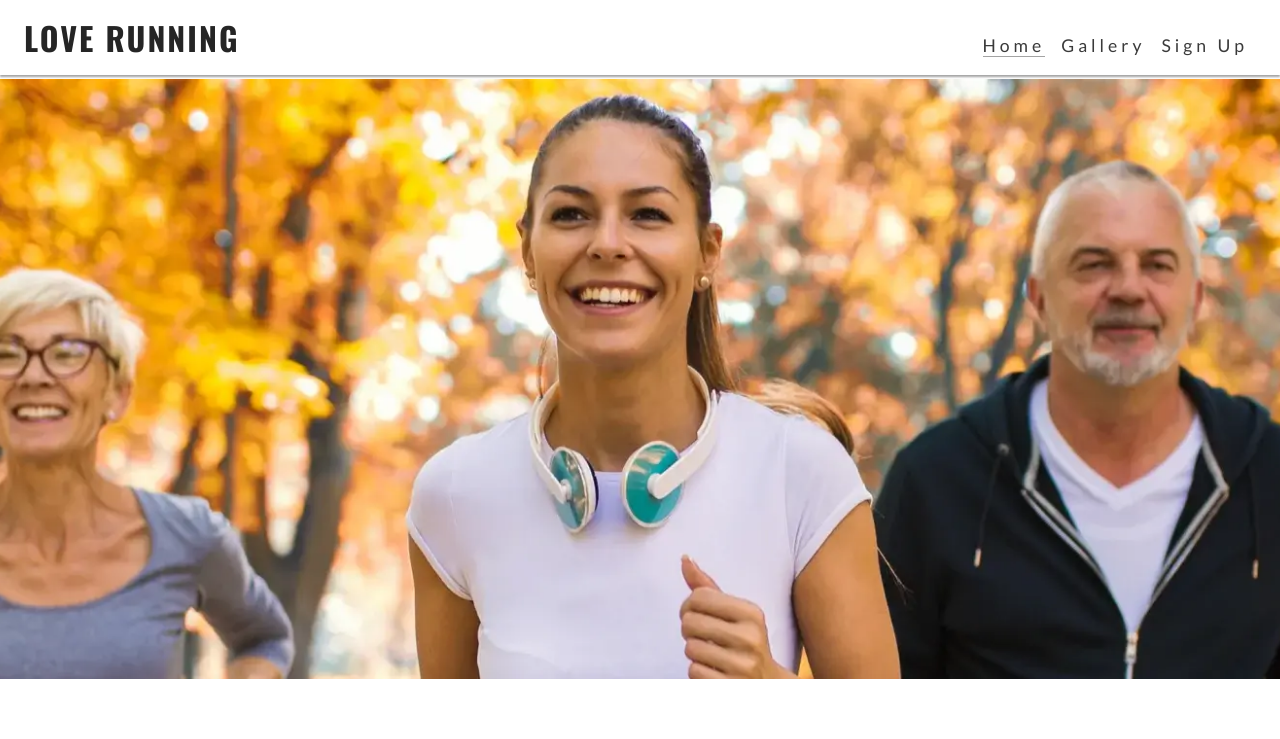
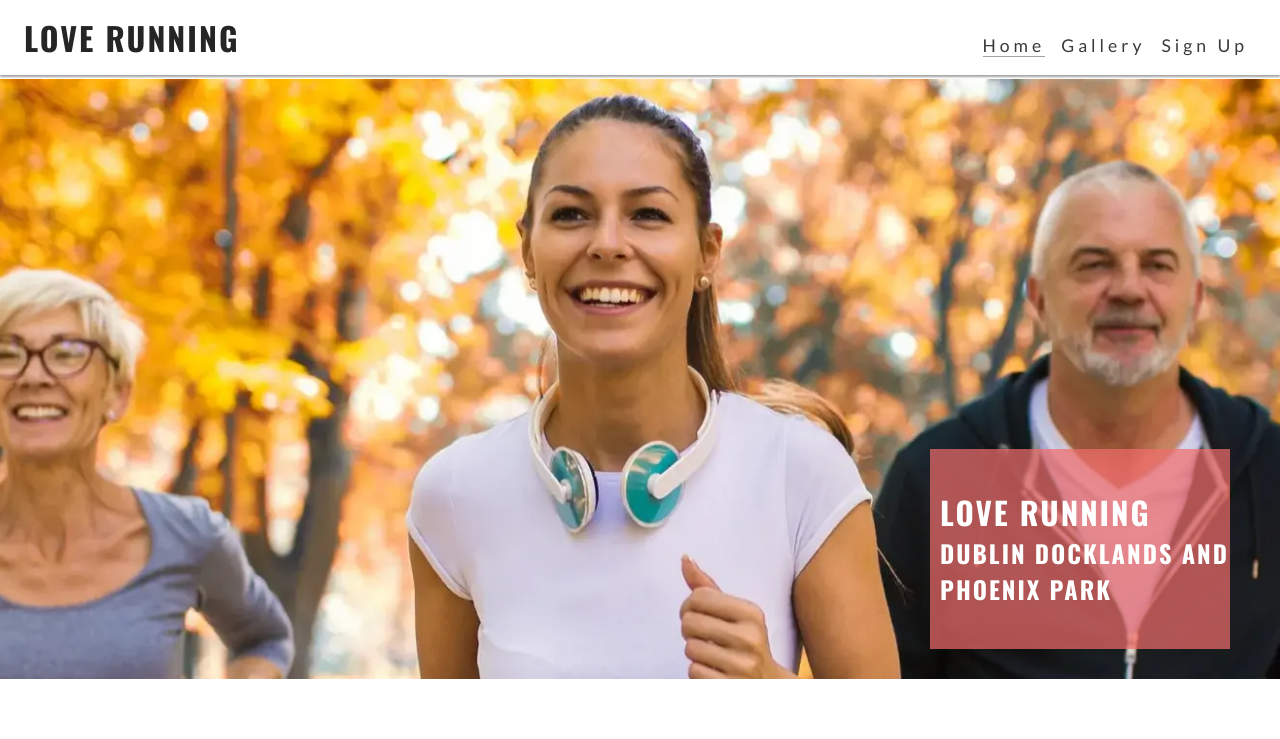
Before and after one commit to GenericName192/ci-love-running-walkthrough, a plain HTML site: page index.html in a window 1280 px wide. Shown: the top 739 px of the page. Drawn offline with nearby package versions, Linux system fonts and the light colour scheme.

Commit message:
add text to the hero image

```diff
--- a/assets/css/style.css
+++ b/assets/css/style.css
@@ -18,6 +18,15 @@ body {
   font-family: lato, sans-serif;
 }
 
+h1,
+h2,
+h3 {
+  font-family: oswald, sans-serif;
+  text-transform: uppercase;
+  letter-spacing: 2px;
+  color: #252525;
+}
+
 /* Header */
 header {
   background-color: #ffffff;
@@ -29,13 +38,6 @@ header {
   display: flex;
   justify-content: space-between;
   align-items: baseline;
-}
-
-h1 {
-  font-family: oswald, sans-serif;
-  text-transform: uppercase;
-  letter-spacing: 2px;
-  color: #252525;
 }
 
 header a {
@@ -98,9 +100,24 @@ main {
   background: url(../images/hero-image.webp) no-repeat center center / cover;
   width: 100%;
   height: 600px;
-  display: flex;
-  justify-content: center;
-  align-items: center;
+  position: relative;
+}
+
+#cover-text {
+  /* final value is how transparent something is lower = more transparent */
+  background-color: rgba(241, 109, 107, 0.7);
+  font-size: 130%;
+  position: absolute;
+  bottom: 30px;
+  width: 80%;
+  min-height: 200px;
+  padding-top: 40px;
+  padding-left: 10px;
+}
+
+#cover-text > h2,
+#cover-text > h3 {
+  color: #ffffff;
 }
 
 /* Footer */
@@ -152,6 +169,12 @@ main {
     /* push main content down to accomodate larger header */
     margin-top: 79px;
   }
+
+  /* hero */
+  #cover-text {
+    width: 300px;
+    right: 50px;
+  }
 }
 
 /* media query: laptops and larger (992px and up) */
--- a/index.html
+++ b/index.html
@@ -60,7 +60,12 @@
 
     <!-- Main -->
     <main>
-      <section id="hero"></section>
+      <section id="hero">
+        <div id="cover-text">
+          <h2>Love Running</h2>
+          <h3>Dublin Docklands and Phoenix Park</h3>
+        </div>
+      </section>
     </main>
 
     <!-- Footer -->
```
